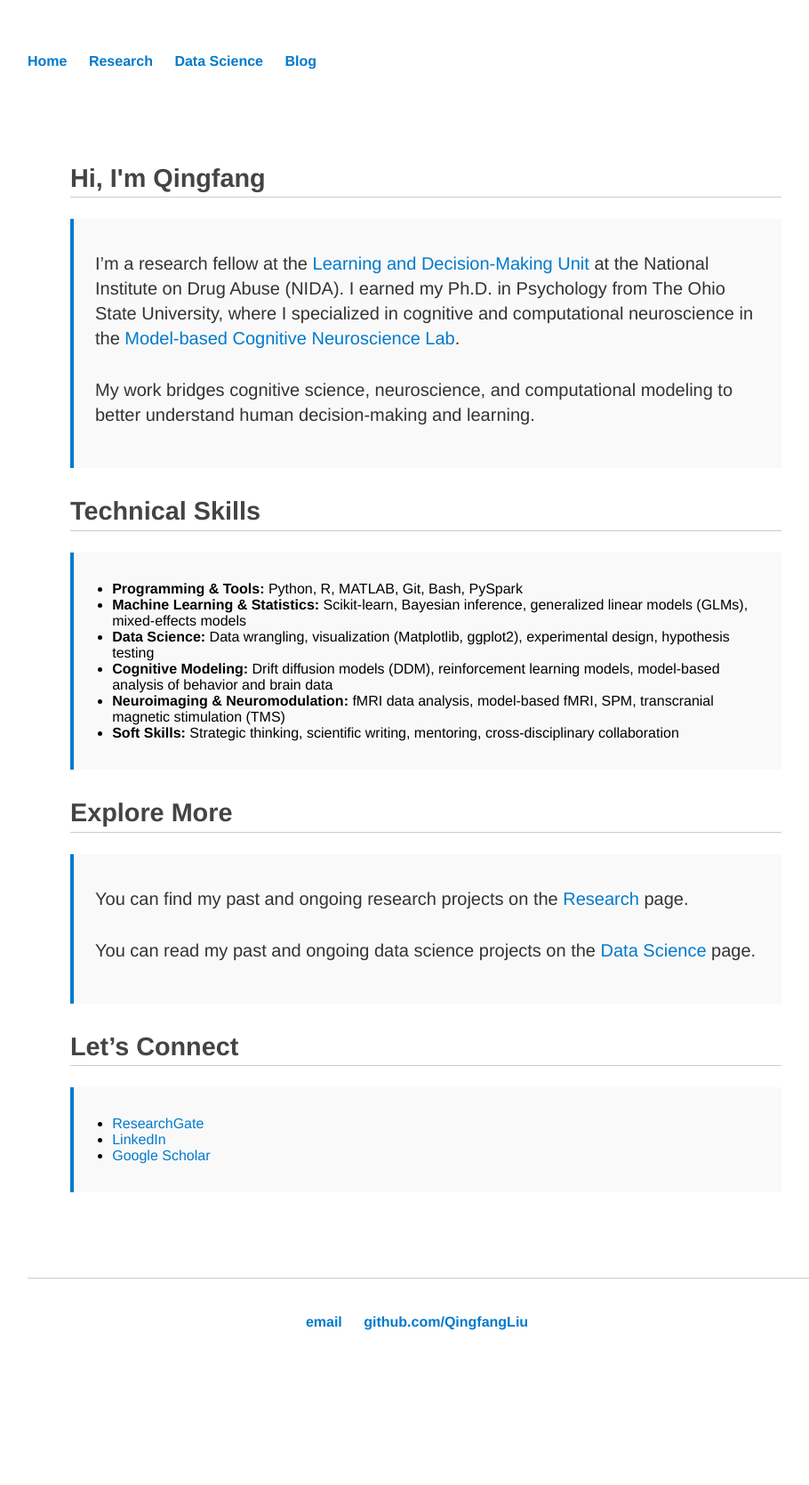
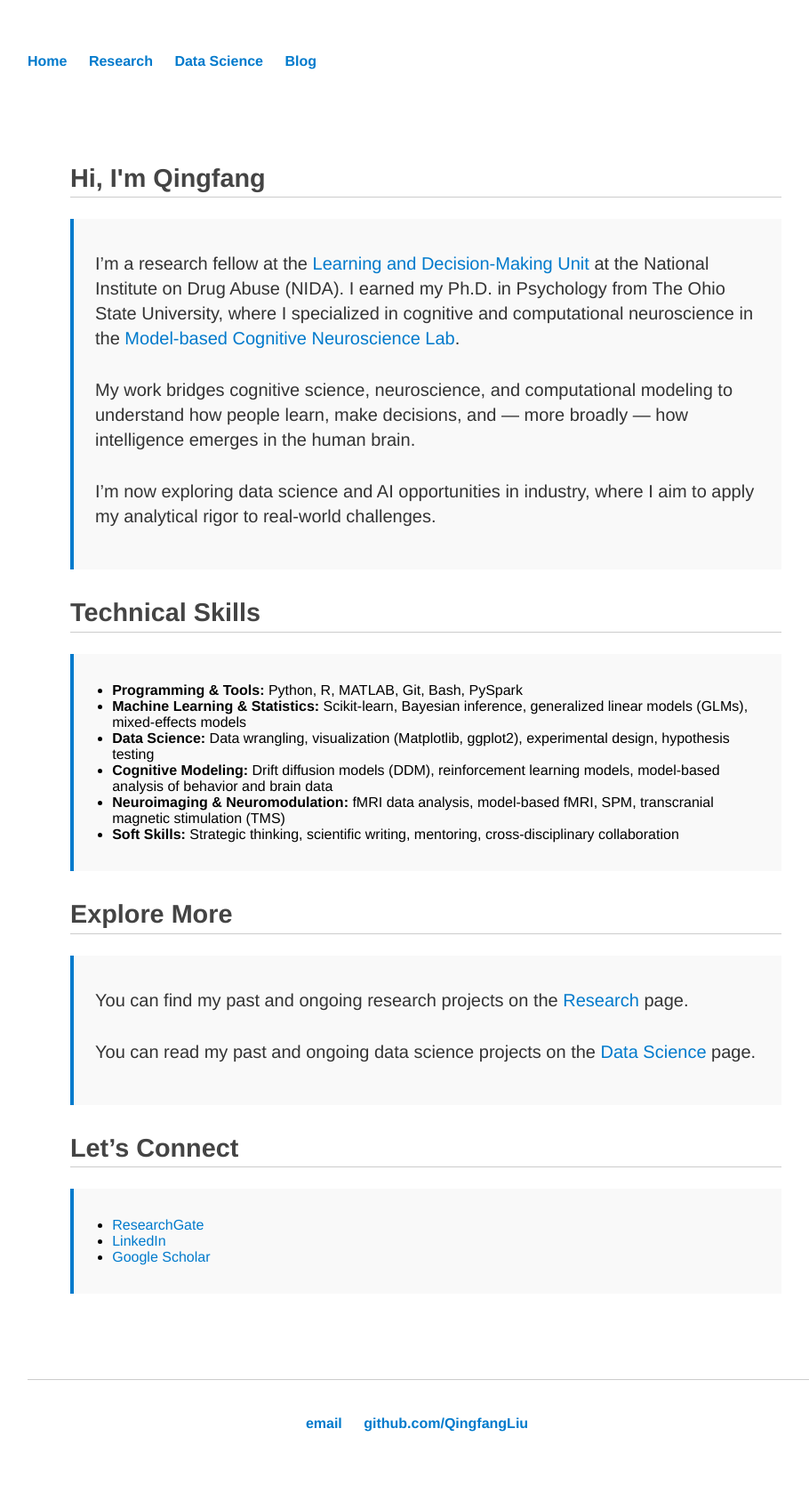
Before and after one commit to QingfangLiu/qingfangliu.github.io, a Jekyll site: the page built from index.html, in a window 1280 px wide. Shown: the whole page at 89% size, without its empty margins (161-1071 px from the left). Built offline with Jekyll 4.4.1, drawn with Linux system fonts in a browser that asks for light colours; before the commit the page ends 1555 px from its top, so only the background shows below that.

Commit message:
edit main

```diff
--- a/index.html
+++ b/index.html
@@ -15,7 +15,10 @@ title: Qingfang Liu
       <a href="https://turner-mbcn.com/" target="_blank" style="color: #007acc;">Model-based Cognitive Neuroscience Lab</a>.
     </p>
     <p>
-      My work bridges cognitive science, neuroscience, and computational modeling to better understand human decision-making and learning.
+      My work bridges cognitive science, neuroscience, and computational modeling to understand how people learn, make decisions, and — more broadly — how intelligence emerges in the human brain.
+    </p>
+    <p>
+      I’m now exploring data science and AI opportunities in industry, where I aim to apply my analytical rigor to real-world challenges.
     </p>
   </div>
 
```
